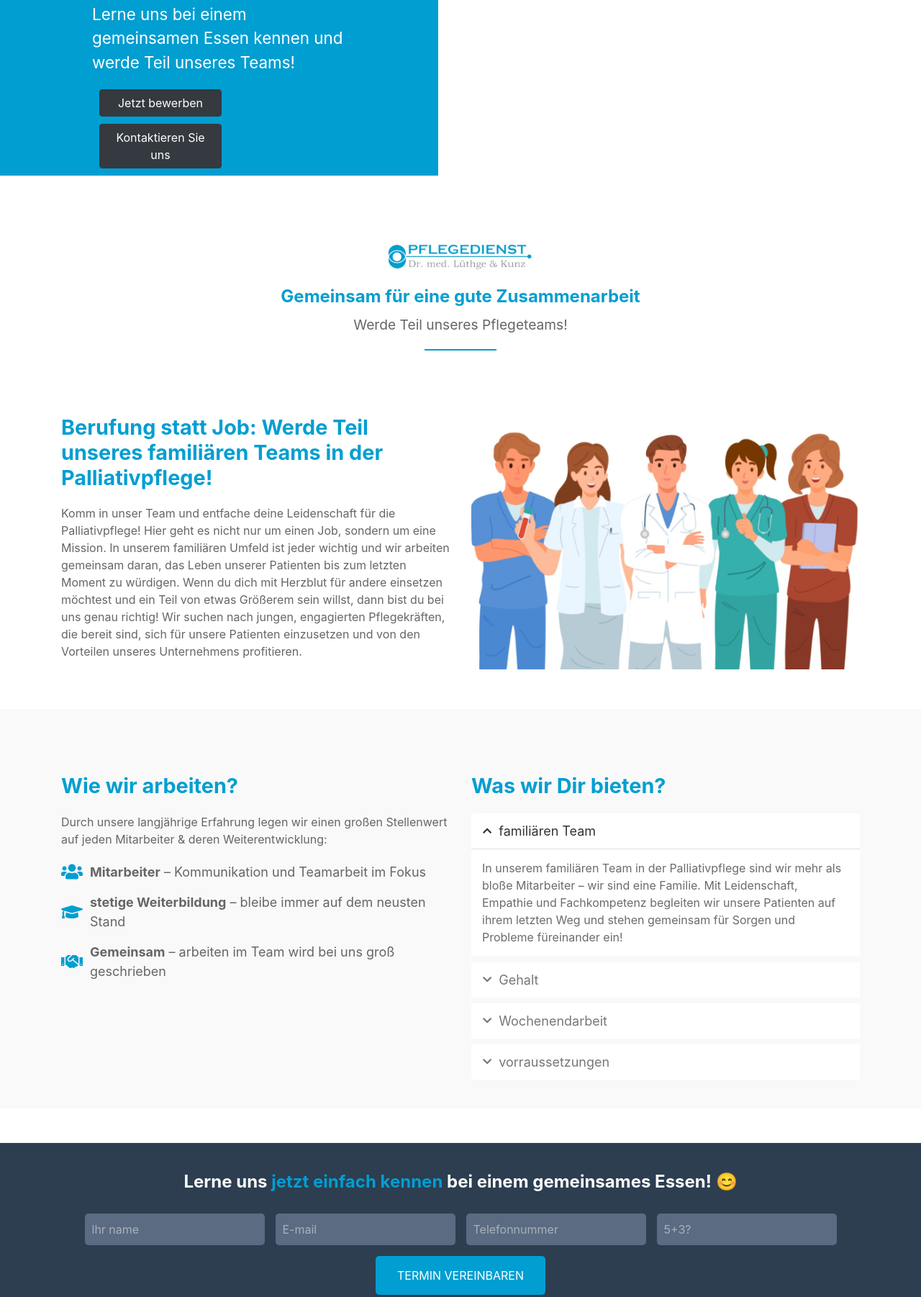
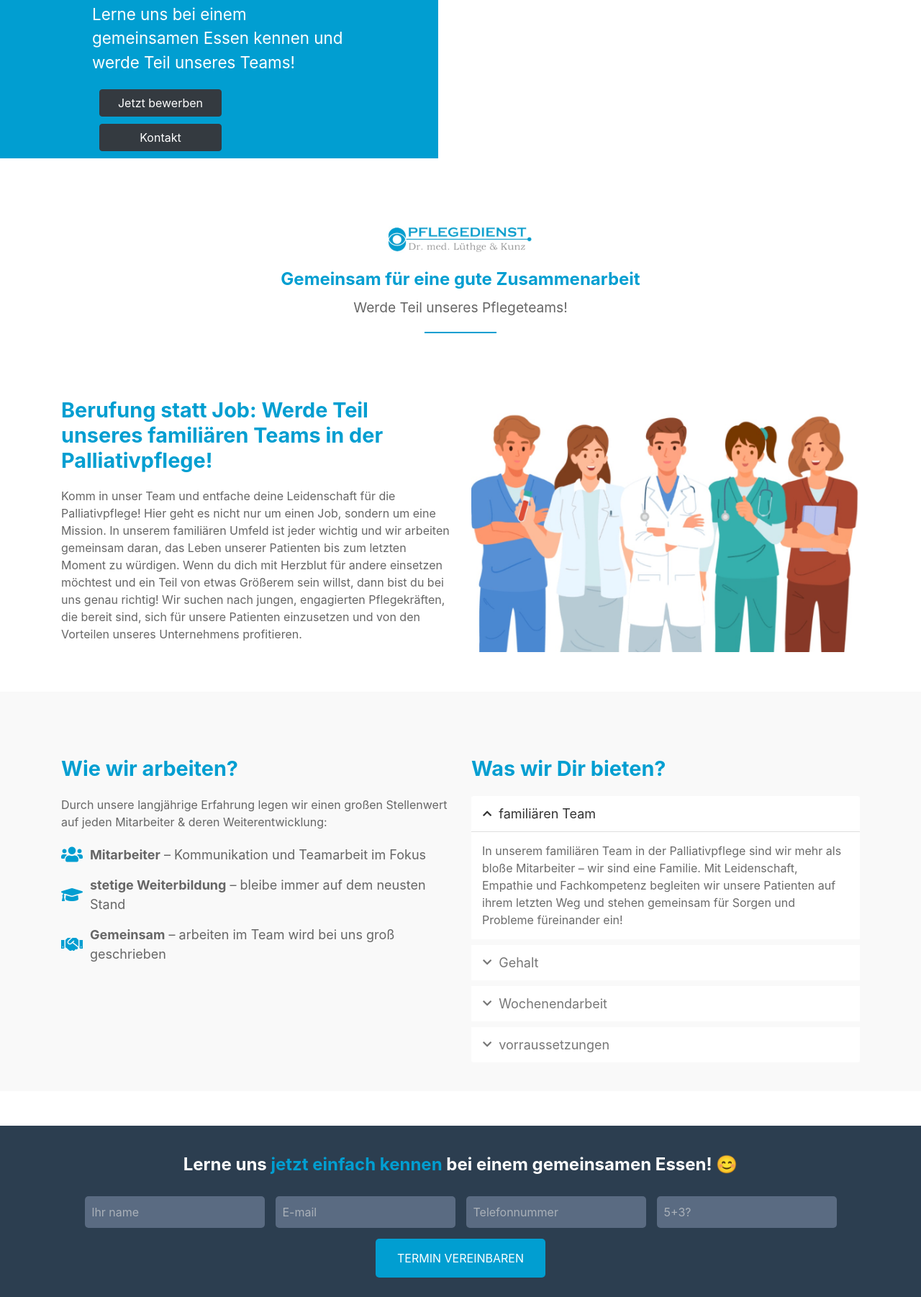
Before and after one commit to talha-husnain/med_web, a plain HTML site: page Index.html in a window 1280 px wide. Shown: the part 789-2591 px from the top of the page at 72% size. Drawn offline with nearby package versions, Linux system fonts and the light colour scheme.

Commit message:
Initial commit

```diff
--- a/Index.html
+++ b/Index.html
@@ -65,7 +65,7 @@
       <p>Lerne uns bei einem gemeinsamen Essen kennen und werde Teil unseres Teams!</p>
       <div class="hero-buttons">
         <a class="btn btn-dark" href="#about-us">Jetzt bewerben</a>
-        <a class="btn btn-dark" href="#about-us">Kontaktieren Sie uns</a>
+        <a class="btn btn-dark" href="#about-us">Kontakt</a>
       </div>
     </div>
   </section>
@@ -208,7 +208,7 @@
 
   <section id="eating-together" class="my-5">
     <div class="eat-together">
-      <h2>Lerne uns <span>jetzt einfach kennen</span> bei einem gemeinsames Essen! <span class="emoji">😊</span>
+      <h2>Lerne uns <span>jetzt einfach kennen</span> bei einem gemeinsamen Essen! <span class="emoji">😊</span>
       </h2>
       <form class="appointment-form">
         <input type="text" placeholder="lhr name" class="input-field" required>
```
